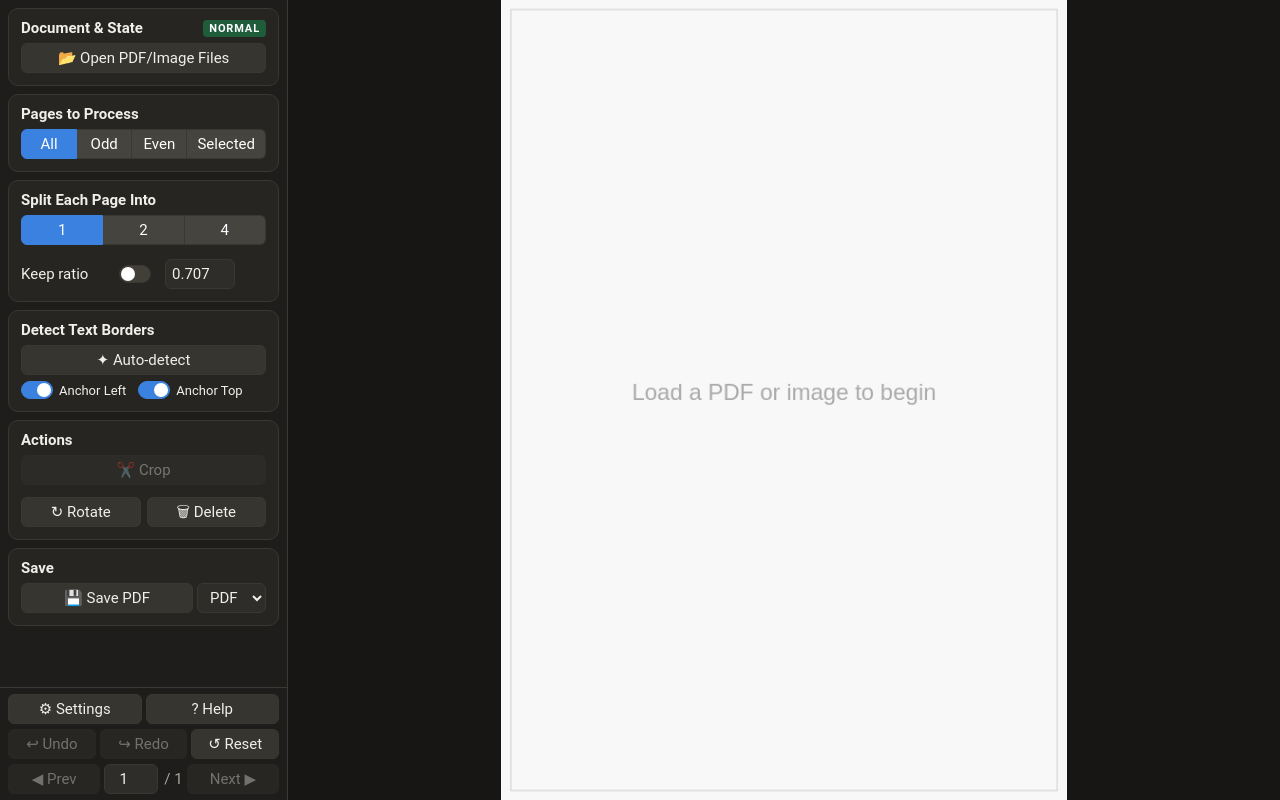
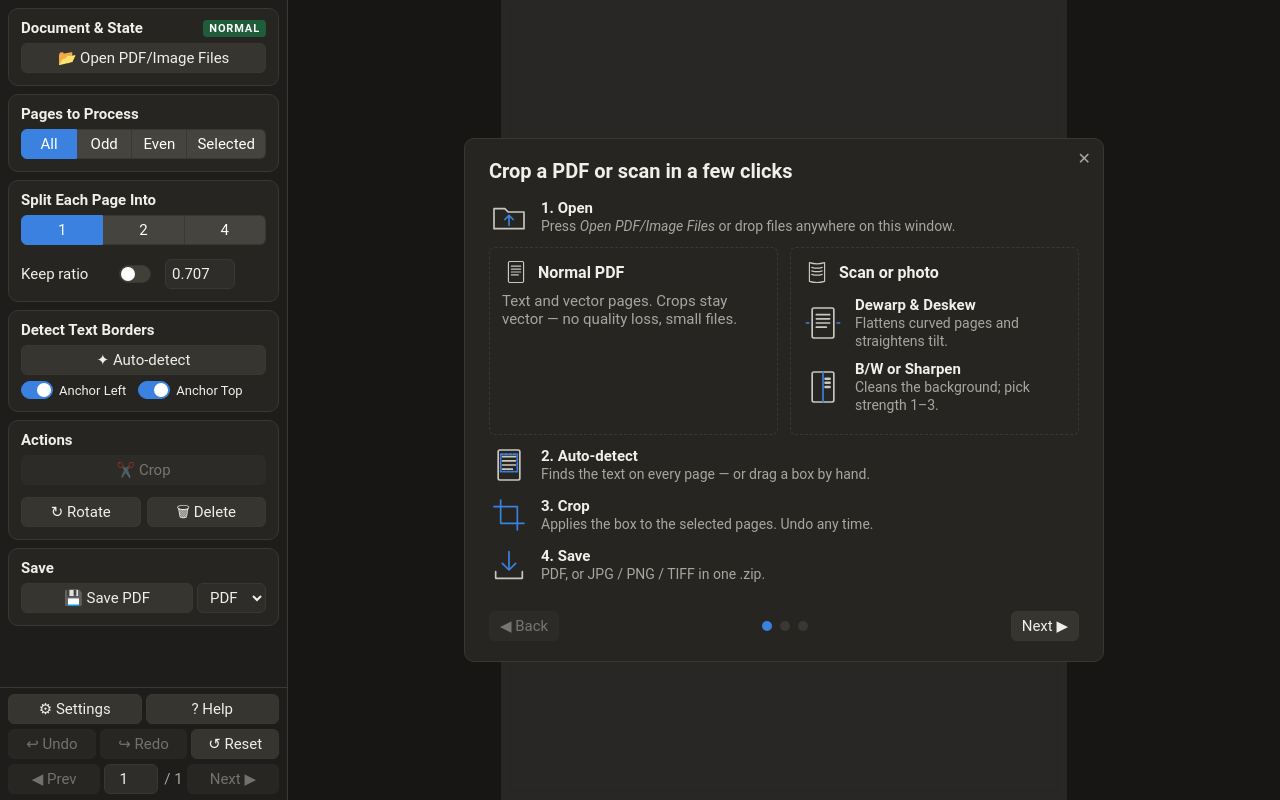
Before and after one commit to pavel9860/smartcrop-pdf-web, a website built with Vite: page index.html in a window 1280 px wide. Built offline with nearby package versions, Linux system fonts and the light colour scheme; some packages are replaced by stand-ins of ours; what @techstark/opencv-js would draw is missing.

Commit message:
Add a 3-page illustrated start guide over the placeholder page
Spec §1: page 1 = the whole workflow (Open or drop, then scan branch Dewarp &
Deskew + B/W/Sharpen side by side with the native-PDF branch, Auto-detect or draw,
Crop, Save); page 2 = Split 1/2/4, Pages selection, Keep ratio/anchors; page 3 =
Undo/Redo, shortcuts, Settings, local-only processing. Inline SVG pictograms
(currentColor + accent, both themes), fixed-height card so Back/Next don't move,
a close button for the session, only the card takes pointer input.

AppModel.is_placeholder (ARCHITECTURE §5) replaces the inline synthetic check.
Tests: is_placeholder unit test; e2e guide paging/hide-on-open and close.

Gate: tsc --noEmit && eslint src && vitest run --coverage && playwright test && vite build
 Test Files  58 passed (58)
      Tests  672 passed (672)
All files          |   92.98 |    83.82 |   92.22 |   94.78 |
  55 passed (4.3m)
✓ built in 2.33s

Co-Authored-By: Claude Opus 5.5 <noreply@anthropic.com>

```diff
--- a/src/core/model.ts
+++ b/src/core/model.ts
@@ -120,7 +120,7 @@ export class AppModel {
     this._raster = new PageRasterPipeline(_adapter, this._page_index, {
       mode: (): Mode => this._mode,
       display_dpi: (): number => this._display_dpi,
-      is_synthetic: (): boolean => this._doc === null || !!this._doc.synthetic,
+      is_synthetic: (): boolean => this.is_placeholder,
       rotation: (p): number => this.document.rotation.get(p) ?? 0,
       process_intent: (p): PageProcessIntent => this._page_process_intent(p),
       dewarp_supersample: (): number => this.settings.dewarp_supersample,
@@ -253,6 +253,9 @@ export class AppModel {
 
   // Loaded document name for the sidebar's Document & State card. One file → its name; several →
   // "first.pdf +N more". Empty when nothing is loaded.
+  // True while no real file is open (the synthetic placeholder page, spec-web §1).
+  get is_placeholder(): boolean { return this._doc === null || !!this._doc.synthetic }
+
   get document_name(): string {
     const names = this._doc?.file_names ?? []
     const first = names[0] ?? ''
--- a/src/styles/app.css
+++ b/src/styles/app.css
@@ -643,6 +643,50 @@ input, select { font: inherit; }
 }
 .drop-zone__icon { font-size: 3rem; }
 
+/* ── Start guide (start_guide.ts) — over the placeholder page ── */
+.start-guide {
+  position: absolute; inset: 0; z-index: 4;
+  display: flex; align-items: center; justify-content: center;
+  padding: 16px; overflow: auto; pointer-events: none;
+  background: color-mix(in srgb, var(--bg-canvas) 92%, transparent);
+}
+.guide-card {
+  width: min(640px, 100%);
+  background: var(--bg-card); border: 1px solid var(--border-card); border-radius: var(--radius-card);
+  padding: 20px 24px; color: var(--text-primary);
+  min-height: min(440px, 100%); display: flex; flex-direction: column;
+  position: relative; pointer-events: auto;
+}
+.guide-close {
+  position: absolute; top: 10px; right: 12px; border: none; background: none; cursor: pointer;
+  color: var(--text-dim); font-size: 1rem;
+}
+.guide-close:hover { color: var(--text-primary); }
+.guide-body { flex: 1; }
+.guide-card h2 { margin: 0 0 14px; font-size: 1.25rem; }
+.guide-card h3 { display: flex; align-items: center; gap: 8px; margin: 0 0 6px; font-size: 1rem; }
+.guide-card p { margin: 0; color: var(--text-dim); }
+.guide-card svg { width: 40px; height: 40px; flex: none; color: var(--text-label); }
+.guide-card h3 svg { width: 28px; height: 28px; }
+.guide-card svg .acc { stroke: var(--accent); }
+.guide-step { display: flex; gap: 12px; align-items: center; margin: 10px 0; }
+.guide-step b { display: block; }
+.guide-step span { color: var(--text-dim); font-size: 0.875rem; }
+.guide-branches { display: grid; grid-template-columns: 1fr 1fr; gap: 12px; margin: 8px 0; }
+.guide-branches > div { border: 1px dashed var(--border); border-radius: var(--radius); padding: 10px 12px; }
+.guide-card kbd, .guide-card code {
+  font-family: var(--font-mono); font-size: 0.8125rem;
+  background: var(--bg-input); border-radius: 4px; padding: 0 4px;
+}
+.guide-nav { display: flex; align-items: center; justify-content: space-between; margin-top: 16px; }
+.guide-dots { display: flex; gap: 8px; }
+.guide-dots button {
+  width: 10px; height: 10px; padding: 0; border-radius: 50%; border: none; cursor: pointer;
+  background: var(--border);
+}
+.guide-dots button.active { background: var(--accent); }
+@media (max-width: 600px) { .guide-branches { grid-template-columns: 1fr; } }
+
 /* ── Utilities ── */
 .hidden  { display: none !important; }
 .w-full  { width: 100%; }
--- a/src/ui/app.ts
+++ b/src/ui/app.ts
@@ -1,6 +1,7 @@
 // AppController — owns AppModel, drives BatchJobs, single error-catch site (ARCHITECTURE §6).
 // Wires the three-column layout (sidebar | detail panel | canvas).
 
+import { StartGuide } from './start_guide'
 import { AppModel, type RendererAdapter } from '@core/model'
 import type { BatchJob } from '@core/batch'
 import { Failed } from '@core/batch'
@@ -50,6 +51,7 @@ export class AppController {
   private readonly _canvas_view: CanvasView
   private readonly _overlay: ProgressOverlay
   private readonly _drop_zone: HTMLElement
+  private readonly _guide: StartGuide
   private readonly _pages_panel: PagesPanel
   private readonly _crop_panel: CropPanel
   private readonly _scan_panel: ScanPanel
@@ -94,6 +96,7 @@ export class AppController {
       <div class="drop-zone__icon">⊞</div>
       <div>Drop PDF or image files here</div>`
     this._canvas_col.appendChild(this._drop_zone)
+    this._guide = new StartGuide(this._canvas_col)
     this._wire_drop_zone(root)
 
     // Panels inside sidebar scroll area
@@ -239,6 +242,7 @@ export class AppController {
 
     this._canvas_view.paint(snap)
     this._drop_zone.classList.toggle('hidden', this._model.has_document)
+    this._guide.set_visible(this._model.is_placeholder)
     this._pages_panel.refresh(this._model, busy)
     this._scan_panel.refresh(this._model, busy)
     this._crop_panel.refresh(this._model, busy)
--- /dev/null
+++ b/src/ui/start_guide.ts
@@ -0,0 +1,104 @@
+// Start guide (spec-web §1): three illustrated pages over the placeholder document — the whole
+// workflow first (native PDF and scan branches side by side), then Split/Pages, then tips.
+import { requireEl } from './dom'
+
+const svg = (body: string): string =>
+  `<svg viewBox="0 0 48 48" aria-hidden="true" fill="none" stroke="currentColor" stroke-width="2"
+    stroke-linecap="round" stroke-linejoin="round">${body}</svg>`
+
+const PAGE = '<rect x="11" y="6" width="26" height="36" rx="2"/>'
+const LINES = '<path d="M16 14h16M16 19h16M16 24h16M16 29h12"/>'
+const ICONS = {
+  open:   svg('<path d="M6 14h13l4 4h19v20H6z"/><path d="M24 34V22m-5 5 5-5 5 5" class="acc"/>'),
+  pdf:    svg(`${PAGE}${LINES}`),
+  scan:   svg('<path d="M11 8q13 4 26 0v32q-13 4-26 0z"/><path d="M15 16q9 3 18 0M15 22q9 3 18 0M15 28q9 3 18 0"/>'),
+  dewarp: svg(`${PAGE}${LINES}<path d="M4 24h3m34 0h3" class="acc"/>`),
+  filter: svg(`${PAGE}<path d="M24 6v36" class="acc"/><path d="M27 14h5M27 19h5M27 24h5" stroke-width="3"/>`),
+  detect: svg(`${PAGE}${LINES}<rect x="14" y="11" width="20" height="21" stroke-dasharray="3 2" class="acc"/>`),
+  crop:   svg('<path d="M14 6v28h28M6 14h28v28" class="acc"/>'),
+  save:   svg('<path d="M24 8v22m-8-8 8 8 8-8" class="acc"/><path d="M8 32v8h32v-8"/>'),
+  split:  svg('<rect x="5" y="8" width="38" height="30" rx="2"/><path d="M24 8v30" class="acc" stroke-dasharray="3 2"/>'),
+  pages:  svg('<rect x="6" y="10" width="14" height="20" rx="1"/><rect x="17" y="14" width="14" height="20" rx="1" class="acc"/><rect x="28" y="18" width="14" height="20" rx="1"/>'),
+  ratio:  svg('<rect x="8" y="12" width="32" height="24" rx="2"/><path d="M8 12l32 24" class="acc"/>'),
+  undo:   svg('<path d="M14 18H30a8 8 0 0 1 0 16H18"/><path d="M19 12l-6 6 6 6" class="acc"/>'),
+  keys:   svg('<rect x="5" y="14" width="38" height="20" rx="3"/><path d="M11 20h2M17 20h2M23 20h2M29 20h2M35 20h2M14 28h20" class="acc"/>'),
+  gear:   svg('<circle cx="24" cy="24" r="6" class="acc"/><path d="M24 6v6M24 36v6M6 24h6M36 24h6M11 11l4 4M33 33l4 4M11 37l4-4M33 15l4-4"/>'),
+  lock:   svg('<rect x="10" y="22" width="28" height="18" rx="2"/><path d="M16 22v-6a8 8 0 0 1 16 0v6" class="acc"/>'),
+} as const
+
+type Step = [keyof typeof ICONS, string, string]
+const step = ([icon, title, text]: Step): string =>
+  `<div class="guide-step">${ICONS[icon]}<div><b>${title}</b><span>${text}</span></div></div>`
+const steps = (list: Step[]): string => list.map(step).join('')
+
+const PAGES: readonly string[] = [
+  `<h2>Crop a PDF or scan in a few clicks</h2>
+   ${step(['open', '1. Open', 'Press <i>Open PDF/Image Files</i> or drop files anywhere on this window.'])}
+   <div class="guide-branches">
+     <div><h3>${ICONS.pdf} Normal PDF</h3>
+       <p>Text and vector pages. Crops stay vector — no quality loss, small files.</p></div>
+     <div><h3>${ICONS.scan} Scan or photo</h3>
+       ${steps([
+         ['dewarp', 'Dewarp &amp; Deskew', 'Flattens curved pages and straightens tilt.'],
+         ['filter', 'B/W or Sharpen', 'Cleans the background; pick strength 1–3.'],
+       ])}</div>
+   </div>
+   ${steps([
+     ['detect', '2. Auto-detect', 'Finds the text on every page — or drag a box by hand.'],
+     ['crop', '3. Crop', 'Applies the box to the selected pages. Undo any time.'],
+     ['save', '4. Save', 'PDF, or JPG / PNG / TIFF in one .zip.'],
+   ])}`,
+  `<h2>Book spreads and page selection</h2>
+   ${steps([
+     ['split', 'Split each page into 2 or 4', 'Two-page scans become separate pages. Drag each window; Same size keeps them equal.'],
+     ['pages', 'Pages to process', 'All, Odd, Even or Selected (e.g. <code>1-3, 7</code>) — every action applies to this set.'],
+     ['ratio', 'Keep ratio &amp; anchors', 'Lock the crop shape; Anchor Left/Top align each page to its own text edge.'],
+   ])}`,
+  `<h2>Tips</h2>
+   ${steps([
+     ['undo', 'Undo / Redo', 'Crop, rotate, split, dewarp and filters are all undoable. Reset reopens the files.'],
+     ['keys', 'Shortcuts', '<kbd>Ctrl+O</kbd> open · <kbd>Ctrl+Enter</kbd> crop · <kbd>Ctrl+S</kbd> save · <kbd>Ctrl+Z</kbd>/<kbd>Ctrl+Y</kbd> · arrows turn pages.'],
+     ['gear', 'Settings', 'Output resolution, paper size, file-name postfix and theme.'],
+     ['lock', 'Private by design', 'Everything runs in your browser — files are never uploaded.'],
+   ])}`,
+]
+
+export class StartGuide {
+  private readonly _el: HTMLElement
+  private _page = 0
+  private _closed = false
+
+  constructor(container: HTMLElement) {
+    this._el = document.createElement('div')
+    this._el.className = 'start-guide'
+    this._el.innerHTML = `
+      <div class="guide-card">
+        <button class="guide-close" data-act="close" title="Hide the guide (it stays in ? Help)" aria-label="Close">✕</button>
+        <div class="guide-body"></div>
+        <div class="guide-nav">
+          <button class="btn btn-secondary" data-act="prev">◀ Back</button>
+          <div class="guide-dots">${PAGES.map((_, i) => `<button data-page="${i}" aria-label="Page ${i + 1}"></button>`).join('')}</div>
+          <button class="btn btn-secondary" data-act="next">Next ▶</button>
+        </div>
+      </div>`
+    this._el.addEventListener('click', ev => {
+      const t = (ev.target as HTMLElement).closest('button')
+      if (!t) return
+      const act = t.dataset['act']
+      if (act === 'close') { this._closed = true; this.set_visible(false); return }
+      this.show_page(act === 'prev' ? this._page - 1 : act === 'next' ? this._page + 1 : Number(t.dataset['page']))
+    })
+    container.appendChild(this._el)
+    this.show_page(0)
+  }
+
+  show_page(n: number): void {
+    this._page = Math.max(0, Math.min(PAGES.length - 1, n))
+    requireEl(this._el, '.guide-body').innerHTML = PAGES[this._page] ?? ''
+    requireEl<HTMLButtonElement>(this._el, '[data-act="prev"]').disabled = this._page === 0
+    requireEl<HTMLButtonElement>(this._el, '[data-act="next"]').disabled = this._page === PAGES.length - 1
+    this._el.querySelectorAll('.guide-dots button').forEach((b, i) => b.classList.toggle('active', i === this._page))
+  }
+
+  set_visible(on: boolean): void { this._el.classList.toggle('hidden', !on || this._closed) }
+}
```
Also changed, not shown: ARCHITECTURE.md (+1 -0 lines), docs/SmartCrop_PDF_Specification_Web.md (+9 -0 lines), tests/core/model.test.ts (+10 -0 lines), tests/e2e/committed_window.spec.ts (+1 -0 lines), tests/e2e/start_guide.spec.ts (added, +29 -0 lines).
